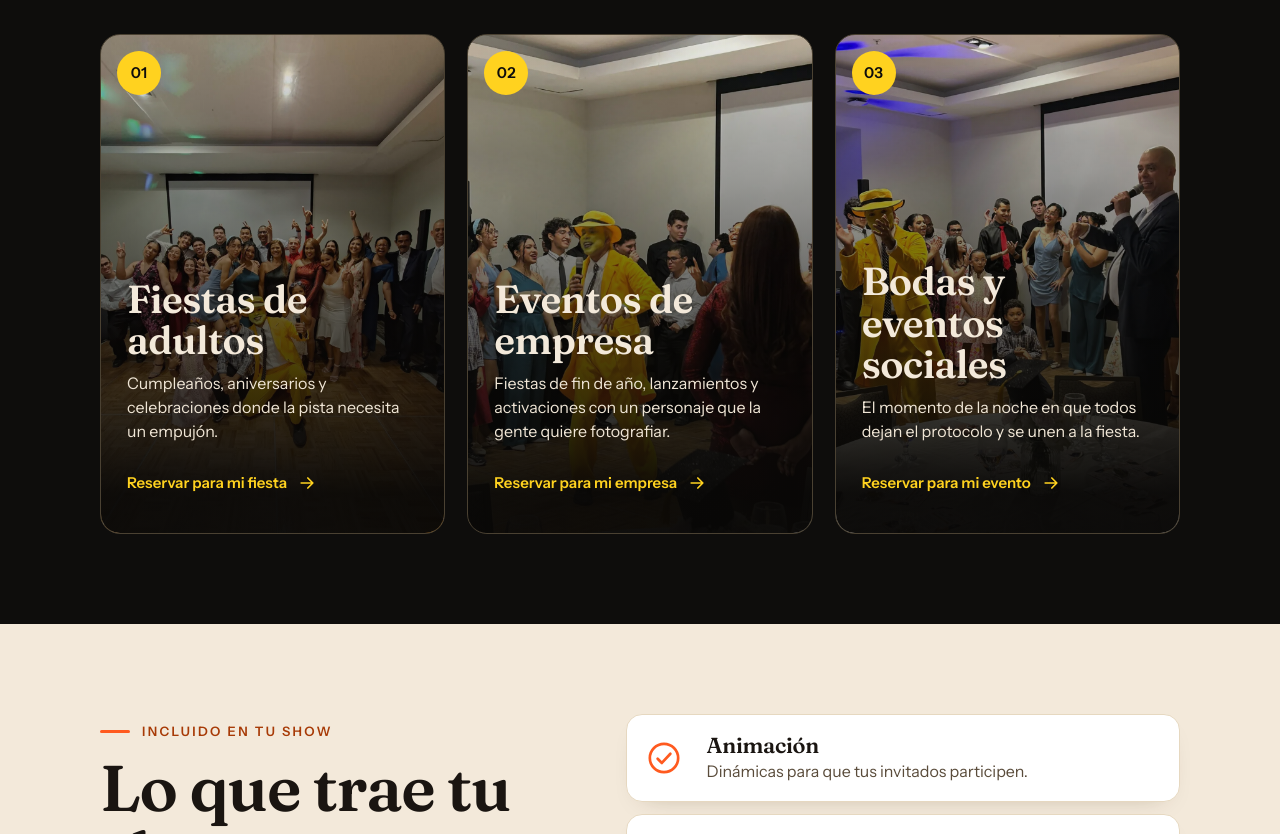
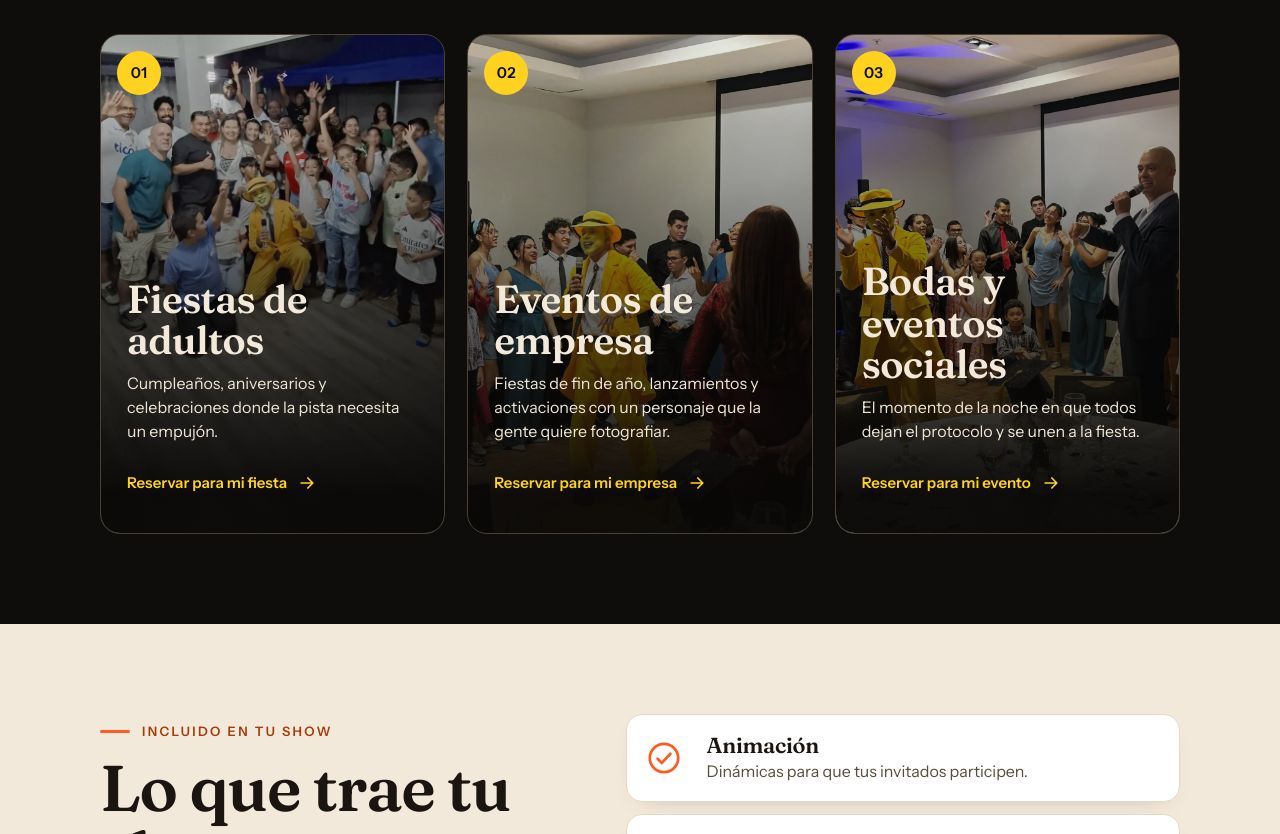
Before and after one commit to Jairo-Hyrox/la-mascara-show-panama, a plain HTML site: page index.html in a window 1280 px wide. Shown: the part 1188-2022 px from the top of the page. Drawn offline with Linux system fonts and the light colour scheme.

Commit message:
Tarjeta de fiestas de adultos con la foto de la fiesta en casa
Para que las tarjetas no repitan las mismas personas con otra temática.

Co-Authored-By: Claude Sonnet 5.5 <noreply@anthropic.com>
Claude-Session: https://claude.ai/code/session_01MsBg5NfZNJkHefthNNhf3c

```diff
--- a/index.html
+++ b/index.html
@@ -574,7 +574,7 @@ h2 span,h2 em{font-style:italic;color:var(--amarillo)}
   <p class="eyebrow oro rv">Para qué evento</p>
   <h2 id="h-ev" class="rv" style="margin-top:12px">Un show, tres formas de hacerlo tuyo.</h2>
   <div class="cards3">
-    <a class="evc rv" href="#reserva" data-tipo="Fiesta de adultos" style="--img:url(img/show-08-foto-grupo-1200.webp);--pos:50% 62%"><span class="n">01</span><div class="tx"><h3>Fiestas de adultos</h3><p>Cumpleaños, aniversarios y celebraciones donde la pista necesita un empujón.</p><span class="mas">Reservar para mi fiesta<svg class="ico" aria-hidden="true"><use href="#arrow"/></svg></span></div></a>
+    <a class="evc rv" href="#reserva" data-tipo="Fiesta de adultos" style="--img:url(img/show-09-card.webp);--pos:44% 50%"><span class="n">01</span><div class="tx"><h3>Fiestas de adultos</h3><p>Cumpleaños, aniversarios y celebraciones donde la pista necesita un empujón.</p><span class="mas">Reservar para mi fiesta<svg class="ico" aria-hidden="true"><use href="#arrow"/></svg></span></div></a>
     <a class="evc rv" href="#reserva" data-tipo="Evento de empresa" style="--img:url(img/show-12-microfono-1200.webp);--pos:50% 50%"><span class="n">02</span><div class="tx"><h3>Eventos de empresa</h3><p>Fiestas de fin de año, lanzamientos y activaciones con un personaje que la gente quiere fotografiar.</p><span class="mas">Reservar para mi empresa<svg class="ico" aria-hidden="true"><use href="#arrow"/></svg></span></div></a>
     <a class="evc rv" href="#reserva" data-tipo="Boda o evento social" style="--img:url(img/show-15-aplausos-1200.webp);--pos:50% 50%"><span class="n">03</span><div class="tx"><h3>Bodas y eventos sociales</h3><p>El momento de la noche en que todos dejan el protocolo y se unen a la fiesta.</p><span class="mas">Reservar para mi evento<svg class="ico" aria-hidden="true"><use href="#arrow"/></svg></span></div></a>
   </div>
```
Also changed, not shown: img/show-09-card.webp (added).
